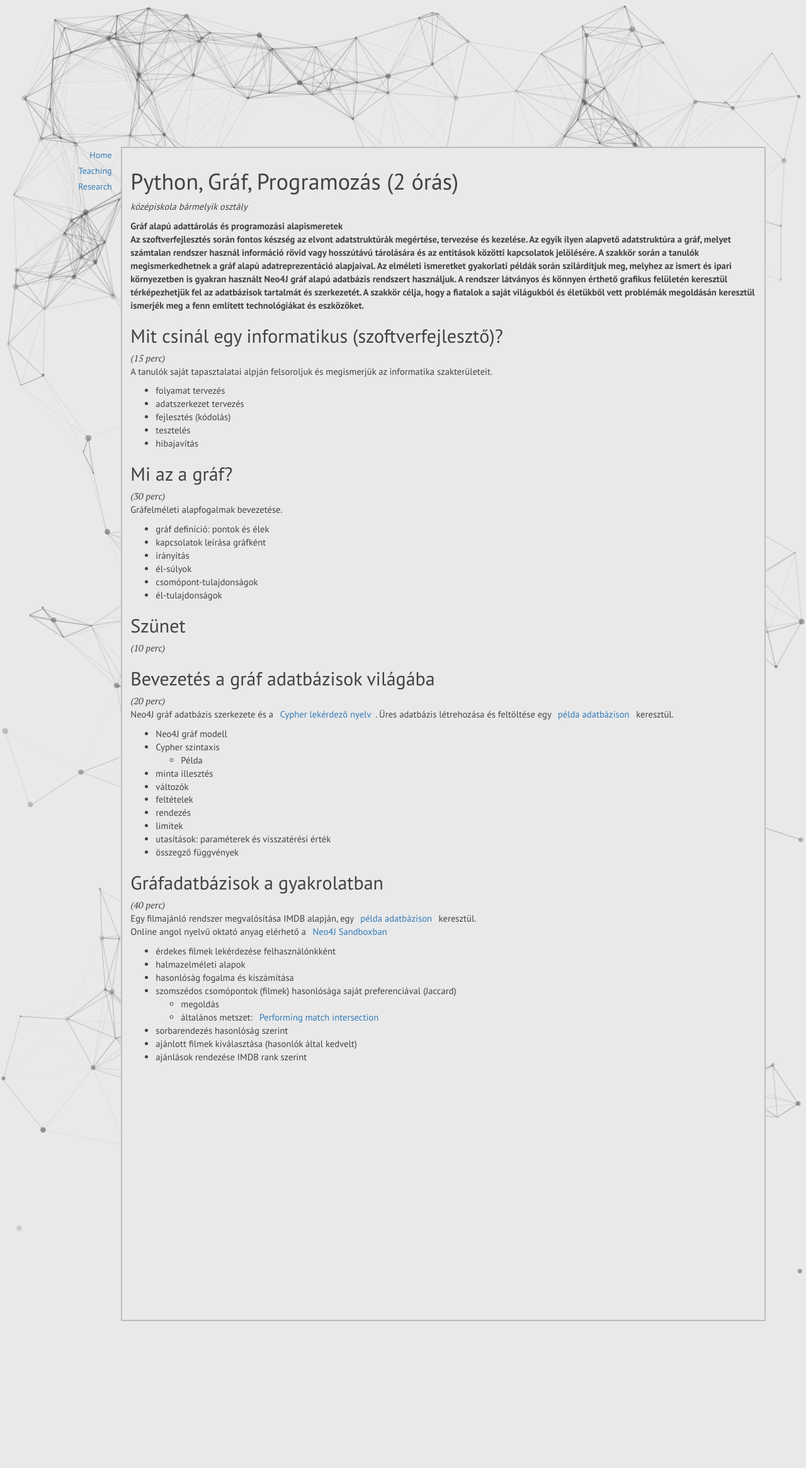
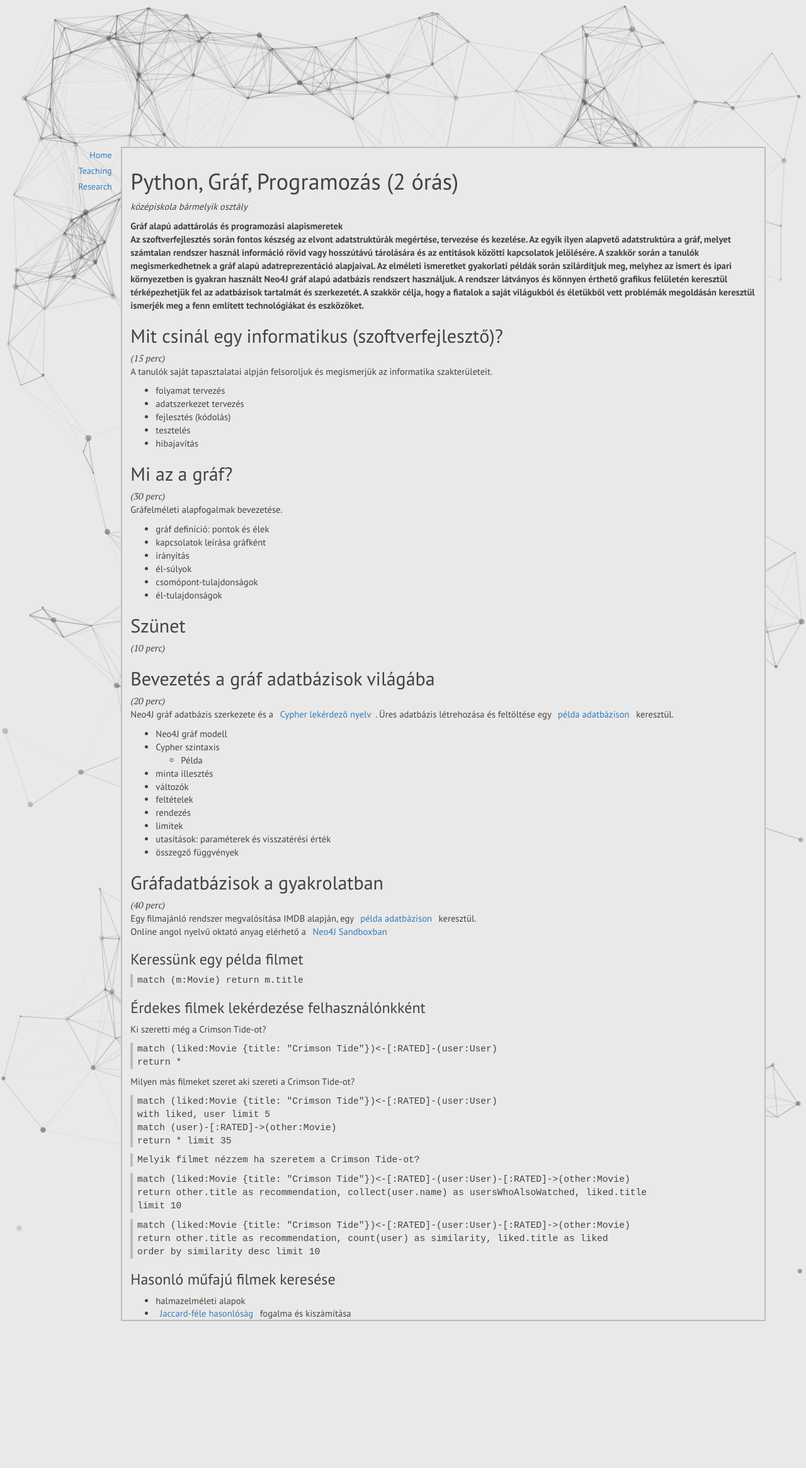
Before and after one commit to geryxyz/geryxyz, a Jekyll site: the page built from content/pgp/secondary-2h.html, in a window 1280 px wide. Shown: the whole page at 63% size. Built offline with Jekyll 4.4.1, drawn with Linux system fonts in a browser that asks for light colours; nearby versions of some CDN libraries; library files that are not in the unit come from our copies.

Commit message:
better pgp 2h

```diff
--- a/content/pgp/secondary-2h.html
+++ b/content/pgp/secondary-2h.html
@@ -61,30 +61,63 @@ A szakkör során a tanulók megismerkedhetnek a gráf alapú adatreprezentáci
 <p class="overview"><span class="emph">(40 perc)</span><br/>Egy filmajánló rendszer megvalósítása IMDB alapján, egy <a href="https://neo4j.com/sandbox-v2/">példa adatbázison</a> keresztül.<br/>
 Online angol nyelvű oktató anyag elérhető a <a href="https://guides.neo4j.com/sandbox/recommendations/index.html">Neo4J Sandboxban</a>
 </p>
+
+<h3>Keressünk egy példa filmet</h3>
+
+<p class="code">
+match (m:Movie) return m.title
+</p>
+
+<h3>Érdekes filmek lekérdezése felhasználónkként</h3>
+
+<p>Ki szeretti még a Crimson Tide-ot?</p>
+
+<p class="code">
+match (liked:Movie {title: "Crimson Tide"})<-[:RATED]-(user:User)<br/>
+return *
+</p>
+
+<p>Milyen más filmeket szeret aki szereti a Crimson Tide-ot?</p>
+
+<p class="code">
+match (liked:Movie {title: "Crimson Tide"})<-[:RATED]-(user:User)<br/>
+with liked, user limit 5<br/>
+match (user)-[:RATED]->(other:Movie)<br/>
+return * limit 35
+</p>
+
+<p class="code">Melyik filmet nézzem ha szeretem a Crimson Tide-ot?</p>
+
+<p class="code">
+match (liked:Movie {title: "Crimson Tide"})<-[:RATED]-(user:User)-[:RATED]->(other:Movie)<br/>
+return other.title as recommendation, collect(user.name) as usersWhoAlsoWatched, liked.title<br/>
+limit 10
+</p>
+
+<p class="code">
+match (liked:Movie {title: "Crimson Tide"})<-[:RATED]-(user:User)-[:RATED]->(other:Movie)<br/>
+return other.title as recommendation, count(user) as similarity, liked.title as liked<br/>
+order by similarity desc limit 10<br/>
+</p>
+
+<h3>Hasonló műfajú filmek keresése</h3>
+
 <ul>
-  <li>érdekes filmek lekérdezése felhasználónkként</li>
   <li>halmazelméleti alapok</li>
-  <li>hasonlóság fogalma és kiszámítása</li>
-  <li>szomszédos csomópontok (filmek) hasonlósága saját preferenciával (Jaccard)
-    <ul>
-      <li><details><summary>megoldás</summary><p class="code">
-        MATCH (m:Movie {title: "Inception"})-[:IN_GENRE]->(g:Genre)<-[:IN_GENRE]-(other:Movie)<br/>
-        WITH m, other, COUNT(g) AS intersection, COLLECT(g.name) AS i<br/>
-        MATCH (m)-[:IN_GENRE]->(mg:Genre)<br/>
-        WITH m,other, intersection,i, COLLECT(mg.name) AS s1<br/>
-        MATCH (other)-[:IN_GENRE]->(og:Genre)<br/>
-        WITH m,other,intersection,i, s1, COLLECT(og.name) AS s2<br/>
-        <br/>
-        WITH m,other,intersection,s1,s2<br/>
-        <br/>
-        WITH m,other,intersection,s1+filter(x IN s2 WHERE NOT x IN s1) AS union, s1, s2<br/>
-        <br/>
-        RETURN m.title, other.title, s1,s2,((1.0*intersection)/SIZE(union)) AS jaccard ORDER BY jaccard DESC LIMIT 100<br/>
-        </p></details></li>
-      <li>általános metszet: <a href="https://neo4j.com/developer/kb/performing-match-intersection/">Performing match intersection</a></li>
-    </ul>
-  </li>
-  <li>sorbarendezés hasonlóság szerint</li>
-  <li>ajánlott filmek kiválasztása (hasonlók által kedvelt)</li>
-  <li>ajánlások rendezése IMDB rank szerint</li>
+  <li><a href="https://en.wikipedia.org/wiki/Jaccard_index">Jaccard-féle hasonlóság</a> fogalma és kiszámítása</li>
 </ul>
+
+<p class="code">
+match (m:Movie {title: "Inception"})-[:IN_GENRE]->(g:Genre)<-[:IN_GENRE]-(other:Movie)<br/>
+with m, other, count(g) as intersection, collect(g.name) as i<br/>
+match (m)-[:IN_GENRE]->(mg:Genre)<br/>
+with m,other, intersection,i, collect(mg.name) as s1<br/>
+match (other)-[:IN_GENRE]->(og:Genre)<br/>
+with m,other,intersection,i, s1, collect(og.name) as s2<br/>
+<br/>
+with m,other,intersection,s1,s2<br/>
+<br/>
+with m,other,intersection,s1+filter(x in s2 where not x in s1) as union, s1, s2<br/>
+<br/>
+return m.title, other.title, s1,s2,((1.0*intersection)/size(union)) as jaccard order by jaccard desc limit 10<br/>
+</p>
```
